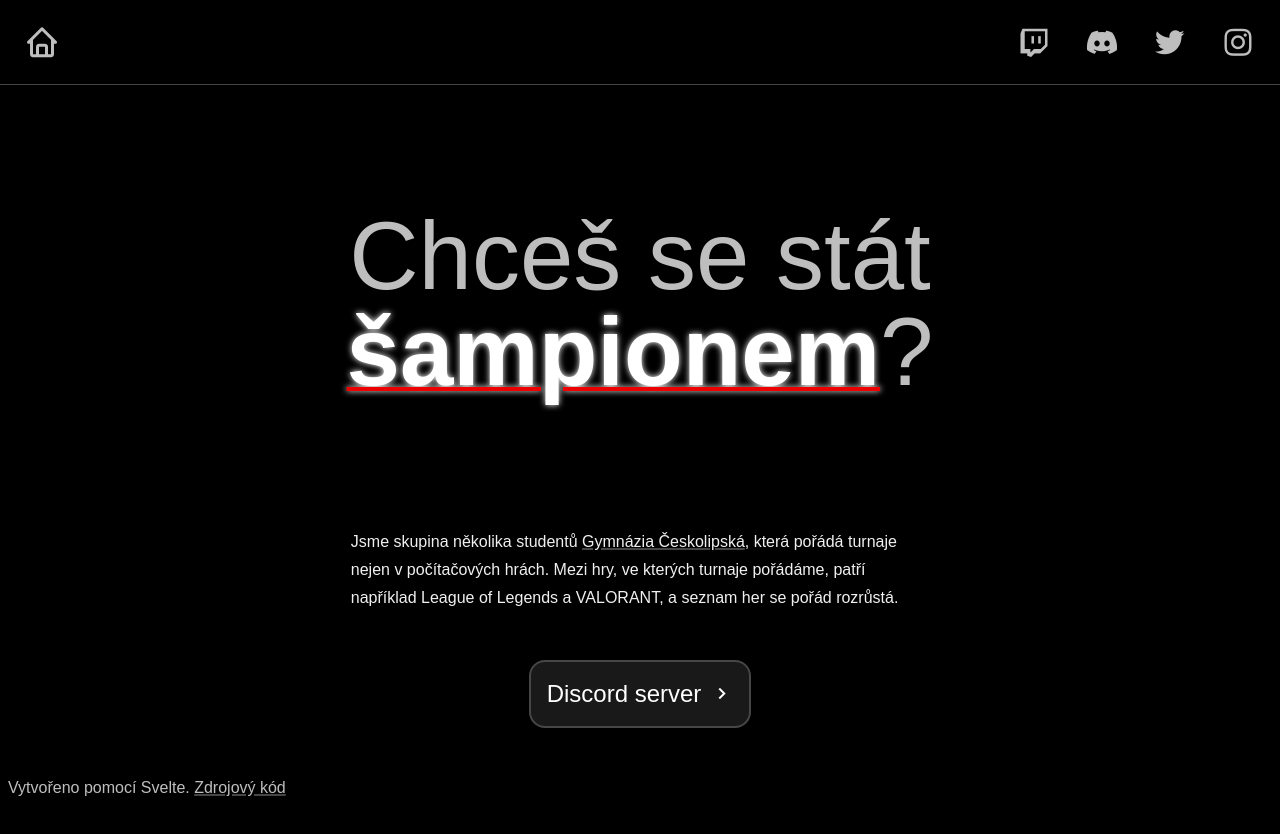
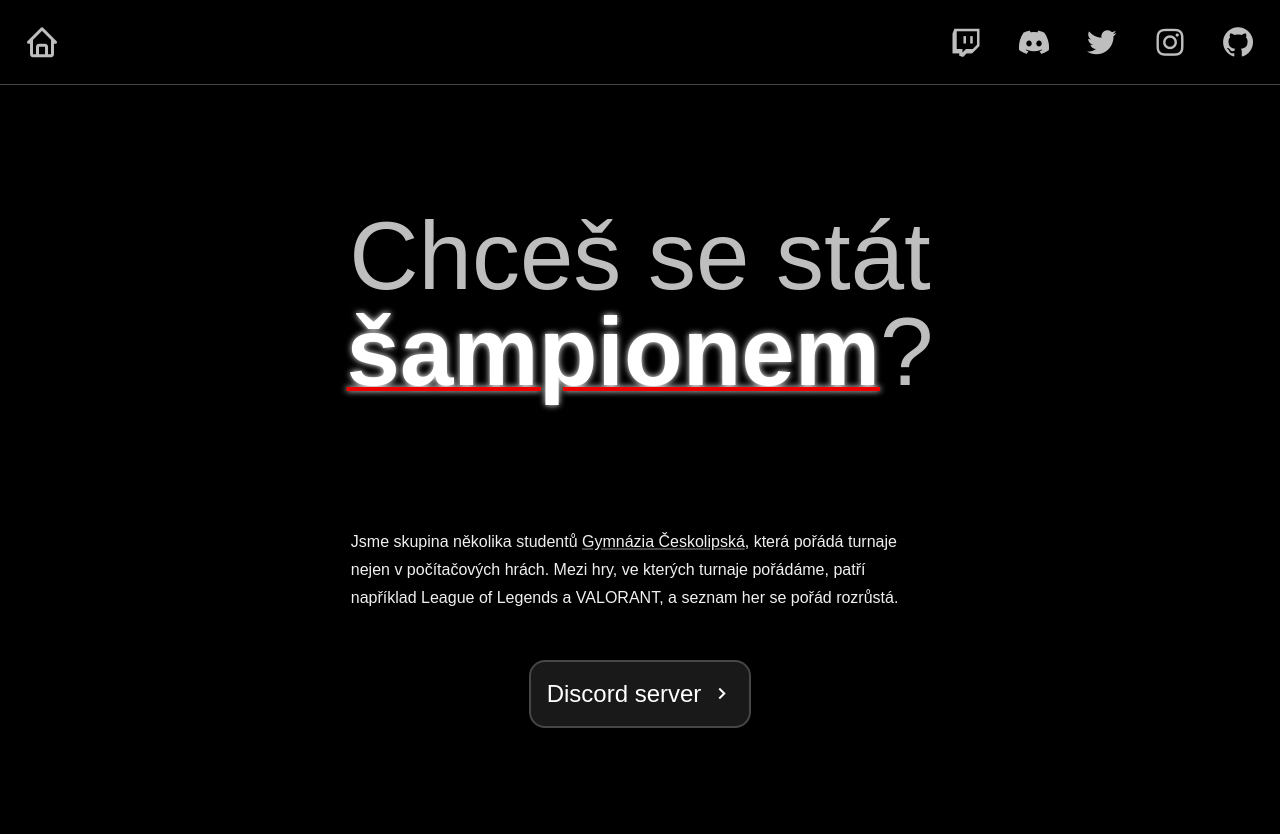
Before and after one commit to Ceskolipska-Esports/web, a SvelteKit app: page / in a window 1280 px wide. Shown: the top 834 px of the page. Before the commit the page ends 808 px from the top, so only its background shows below. Built offline with nearby package versions, Linux system fonts and the light colour scheme.

Commit message:
fixed the weird margin that was causing scrolling

```diff
--- a/src/app.html
+++ b/src/app.html
@@ -1,12 +1,15 @@
 <!doctype html>
 <html lang="en">
+
 <head>
 	<meta charset="utf-8" />
 	<link rel="icon" type="image/png" href="%sveltekit.assets%/icons/favicon.png" />
 	<meta name="viewport" content="width=device-width, initial-scale=1" />
 	%sveltekit.head%
 </head>
+
 <body data-sveltekit-preload-data="hover">
 	<div style="display: contents">%sveltekit.body%</div>
 </body>
+
 </html>
--- a/src/lib/globals.ts
+++ b/src/lib/globals.ts
@@ -3,5 +3,6 @@ export default {
 	twitchUsername: 'ceskolipskaesports',
 	twitch: 'https://twitch.tv/ceskolipskaesports',
 	instagram: 'https://instagram.com/ceskolipska_esports',
-	twitter: 'https://twitter.com/ceskolipska'
+	twitter: 'https://twitter.com/ceskolipska',
+	github: 'https://github.com/Ceskolipska-Esports/web'
 };
--- a/src/routes/+layout.svelte
+++ b/src/routes/+layout.svelte
@@ -5,14 +5,12 @@
 	import 'boxicons/css/boxicons.min.css';
 
 	import Navbar from './Navbar.svelte';
-	import Footer from './Footer.svelte';
 </script>
 
 <Navbar />
-<main class="mx-12 mt-52 bg-black text-text-color">
+<main class="mx-12 my-26 md:my-52 bg-black text-text-color">
 	<slot />
 </main>
-<Footer />
 
 <style lang="postcss">
 	:root {
--- a/src/routes/Footer.svelte
+++ /dev/null
@@ -1,8 +0,0 @@
-<script>
-	import Link from '$lib/components/Link.svelte';
-</script>
-
-<footer class="bottom-0 left-0 mx-2 mb-2 mt-12 w-screen bg-black text-less-important">
-	Vytvořeno pomocí Svelte.
-	<Link href="https://github.com/Ceskolipska-Esports/web">Zdrojový kód</Link>
-</footer>
--- a/src/routes/Navbar.svelte
+++ b/src/routes/Navbar.svelte
@@ -30,5 +30,10 @@
 			href={globals.instagram}
 			target="_blank"><i class="bx bxl-instagram" /></a
 		>
+		<a
+			class="flex transform-gpu items-center text-less-important decoration-transparent transition duration-100 ease-linear hover:scale-110 hover:text-white"
+			href={globals.github}
+			target="_blank"><i class="bx bxl-github" /></a
+		>
 	</div>
 </nav>
```
Also changed, not shown: 1 other file (tests, documents, lock files or other folders). Lines whose indentation alone changed are shown as unchanged.
